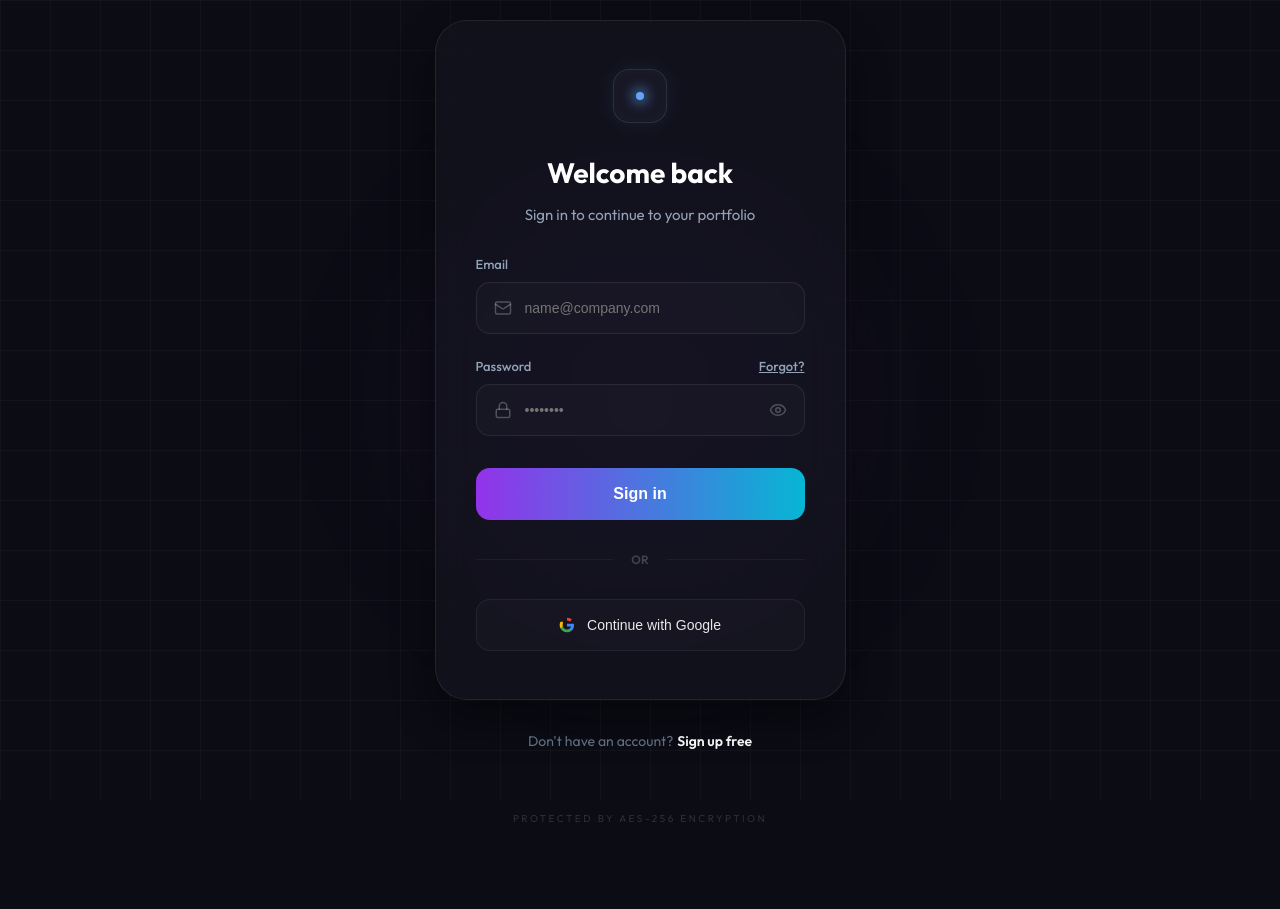
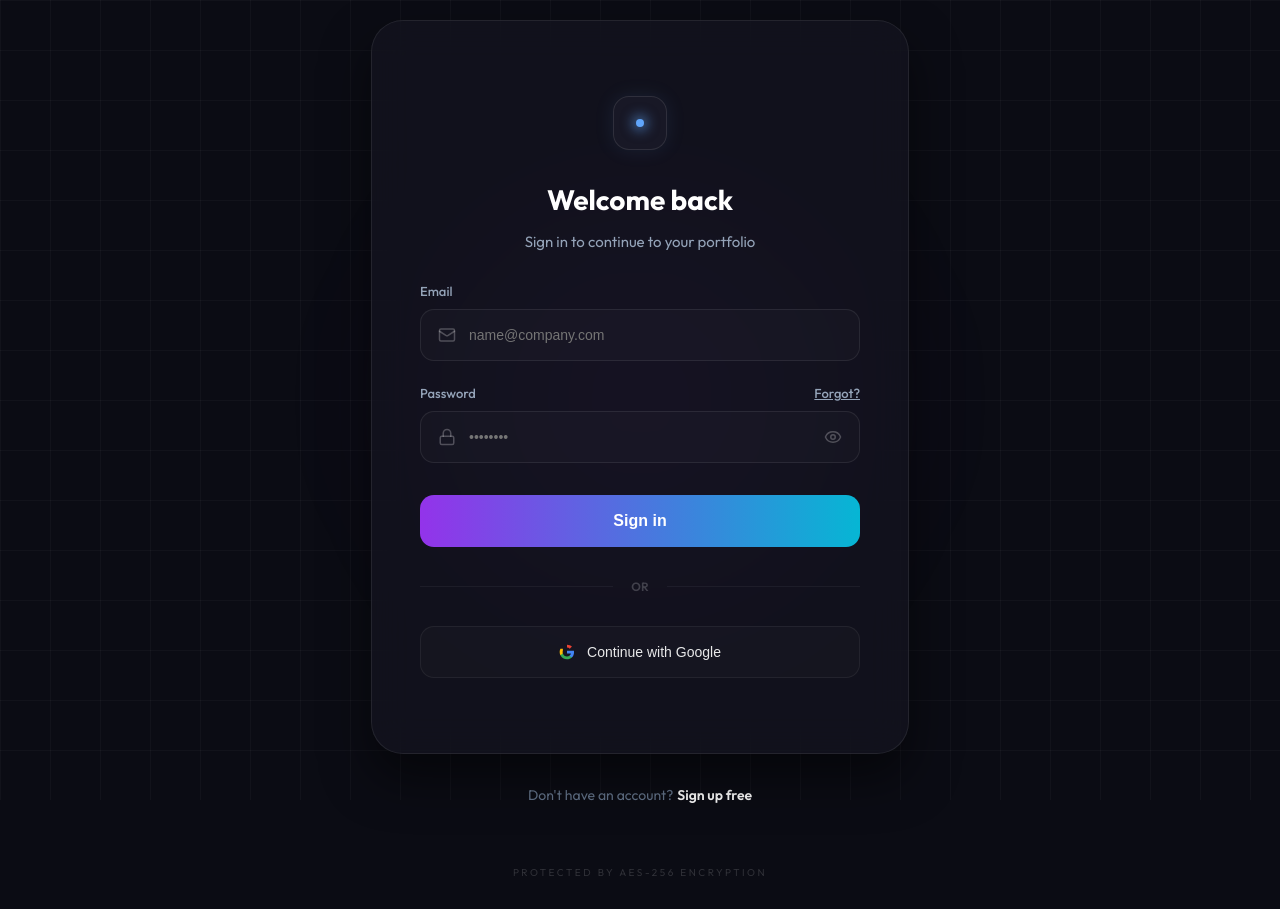
Before and after one commit to guillermomoralesruelas-ctrl/auth-service-platform, a Next.js app in the folder frontend/: page /login in a window 1280 px wide. Before the commit the page ends 855 px from the top, so only its background shows below. Built offline with nearby package versions, Linux system fonts and the light colour scheme.

Commit message:
design: enforced strict size consistency for auth containers

```diff
--- a/frontend/src/app/globals.css
+++ b/frontend/src/app/globals.css
@@ -51,14 +51,17 @@ body {
 
 /* Card Styling */
 .auth-card {
-  width: 100%;
-  max-width: 440px;
+  width: 440px; /* Strict fixed width */
+  min-height: 620px; /* Balanced minimum height */
   background: rgba(22, 23, 34, 0.6);
   backdrop-filter: blur(20px);
   border: 1px solid rgba(255, 255, 255, 0.08);
   border-radius: 32px;
-  padding: 48px 40px;
-  box-shadow: 0 20px 40px rgba(0, 0, 0, 0.4);
+  padding: 56px 48px; /* Standardized generous padding */
+  box-shadow: 0 24px 48px rgba(0, 0, 0, 0.5);
+  display: flex;
+  flex-direction: column;
+  justify-content: center;
 }
 
 .icon-box {
--- a/frontend/src/app/login/page.tsx
+++ b/frontend/src/app/login/page.tsx
@@ -62,8 +62,8 @@ export default function LoginPage() {
           </div>
         )}
 
-        <form onSubmit={handleLogin} className="w-full space-y-4">
-          <div className="w-full">
+        <form onSubmit={handleLogin} className="space-y-4">
+          <div>
             <label className="label-text">Email</label>
             <div className="input-container">
               <Mail className="input-icon" size={18} />
@@ -78,7 +78,7 @@ export default function LoginPage() {
             </div>
           </div>
 
-          <div className="w-full">
+          <div>
             <div className="flex justify-between items-center">
               <label className="label-text">Password</label>
               <Link href="#" className="label-text text-[12px] hover:text-white transition-colors">Forgot?</Link>
--- a/frontend/src/app/register/page.tsx
+++ b/frontend/src/app/register/page.tsx
@@ -57,9 +57,9 @@ export default function RegisterPage() {
           </div>
         )}
 
-        <form onSubmit={handleRegister} className="w-full space-y-4">
+        <form onSubmit={handleRegister} className="space-y-4">
           <div className="grid grid-cols-2 gap-4">
-            <div className="w-full">
+            <div>
               <label className="label-text">First name</label>
               <div className="input-container">
                 <User className="input-icon" size={18} />
@@ -73,7 +73,7 @@ export default function RegisterPage() {
                 />
               </div>
             </div>
-            <div className="w-full">
+            <div>
               <label className="label-text">Last name</label>
               <div className="input-container">
                 <input
@@ -88,7 +88,7 @@ export default function RegisterPage() {
             </div>
           </div>
 
-          <div className="w-full">
+          <div>
             <label className="label-text">Email</label>
             <div className="input-container">
               <Mail className="input-icon" size={18} />
@@ -103,7 +103,7 @@ export default function RegisterPage() {
             </div>
           </div>
 
-          <div className="w-full">
+          <div>
             <label className="label-text">Password</label>
             <div className="input-container">
               <Lock className="input-icon" size={18} />
```
